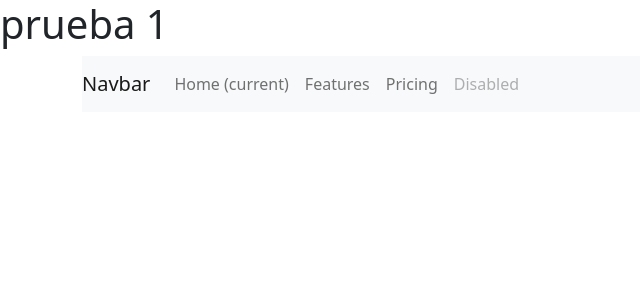
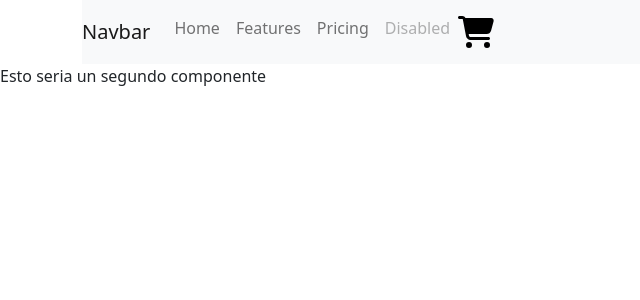
Before and after one commit to mmacchia11/entrega, a React (Create React App) app: page / in a window 1280 px wide. Shown: the top 300 px of the page, without its empty margins (0-640 px from the left). Built offline with nearby package versions, Linux system fonts and the light colour scheme.

Commit message:
agregue fontasome, para usar el incono de carrito y realice las 2 carpetas solcitadas

```diff
--- a/package.json
+++ b/package.json
@@ -3,6 +3,11 @@
   "version": "0.1.0",
   "private": true,
   "dependencies": {
+    "@fortawesome/fontawesome-svg-core": "^6.1.1",
+    "@fortawesome/free-brands-svg-icons": "^6.1.1",
+    "@fortawesome/free-regular-svg-icons": "^6.1.1",
+    "@fortawesome/free-solid-svg-icons": "^6.1.1",
+    "@fortawesome/react-fontawesome": "^0.1.18",
     "@testing-library/jest-dom": "^5.16.4",
     "@testing-library/react": "^12.1.4",
     "@testing-library/user-event": "^13.5.0",
--- a/src/App.js
+++ b/src/App.js
@@ -1,14 +1,14 @@
 import logo from './logo.svg';
 import './App.css';
-import NavBar from './components/NavBar'
-import Bootstrap from './components/NavBar'
+import NavBar from './components/NavBar';
+import ItemListContainer from './components/ItemListContainer';
 
 function App() {
   return (
 
   <div>
-  <h1>prueba 1</h1>
   <NavBar/>
+  <ItemListContainer/>
   </div>
   );
 
--- /dev/null
+++ b/src/components/CartWidget.js
@@ -0,0 +1,17 @@
+import React from 'react';
+import { FontAwesomeIcon } from '@fortawesome/react-fontawesome';
+import { faCartShopping } from '@fortawesome/free-solid-svg-icons'
+
+
+
+const CartWidget = () => {
+  return (
+    <div class="App" style={{fontSize:"2em", color:"black"}}>
+
+        <FontAwesomeIcon icon={faCartShopping} />
+
+    </div>
+  )
+}
+
+export default CartWidget
--- /dev/null
+++ b/src/components/ItemListContainer.js
@@ -0,0 +1,9 @@
+import React from 'react'
+
+const ItemListContainer = () => {
+  return (
+    <div>Esto seria un segundo componente</div>
+  )
+}
+
+export default ItemListContainer
--- a/src/components/NavBar.js
+++ b/src/components/NavBar.js
@@ -1,6 +1,7 @@
 import 'bootstrap/dist/css/bootstrap.min.css';
+import CartWidget from './CartWidget';
 
- const  Bootstrap = () =>{
+ const  Navbar = () =>{
         return(
                 <div class="container">
      <nav class="navbar navbar-expand-lg navbar-light bg-light">
@@ -22,6 +23,9 @@ import 'bootstrap/dist/css/bootstrap.min.css';
       <li class="nav-item">
         <a class="nav-link disabled" href="#" tabindex="-1" aria-disabled="true">Disabled</a>
       </li>
+      <li>
+        <CartWidget />
+      </li>
     </ul>
   </div>
 </nav>
@@ -31,4 +35,4 @@ import 'bootstrap/dist/css/bootstrap.min.css';
 };
 
 
-export default  Bootstrap;
+export default  Navbar;
```
Also changed, not shown: 1 other file (tests, documents, lock files or other folders).
